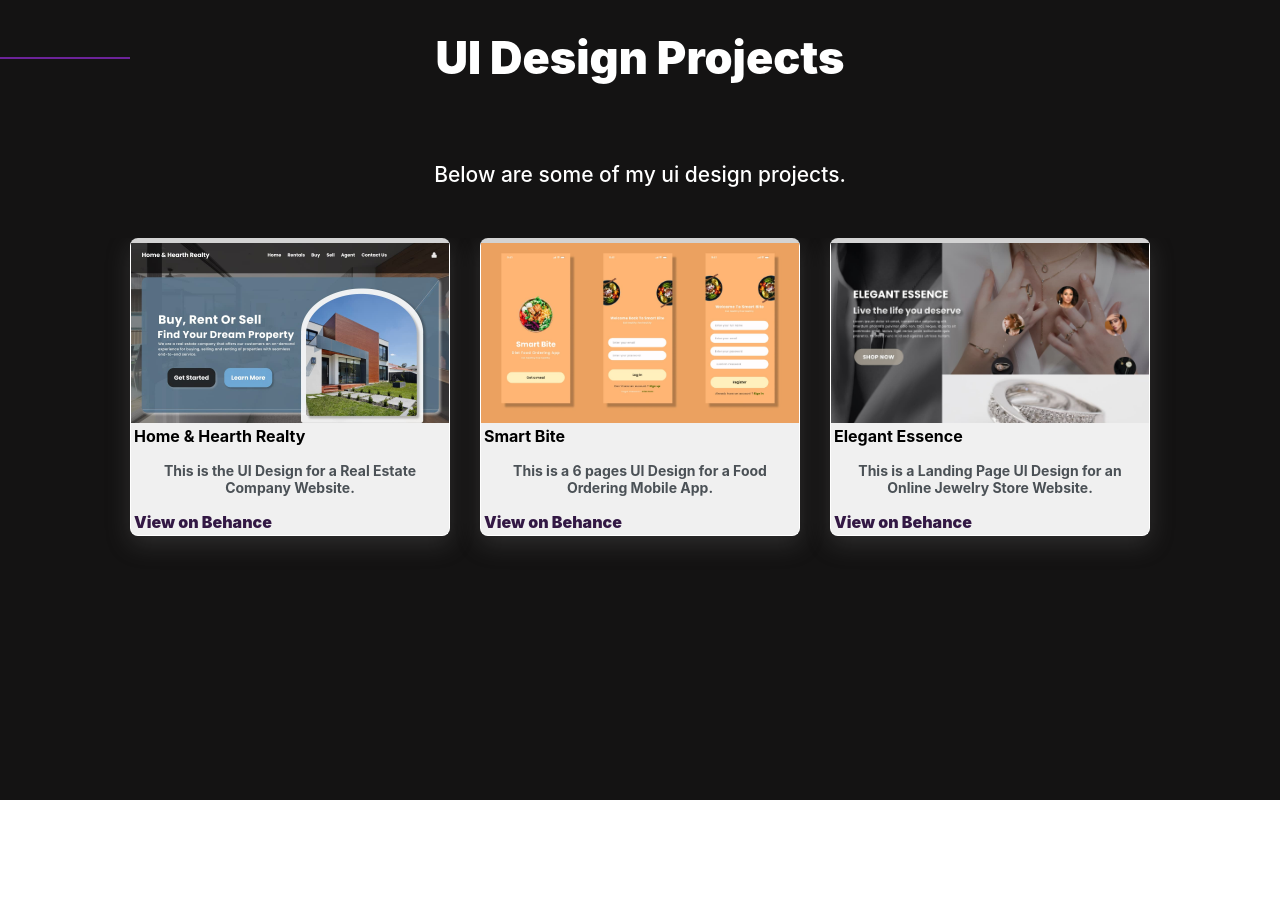
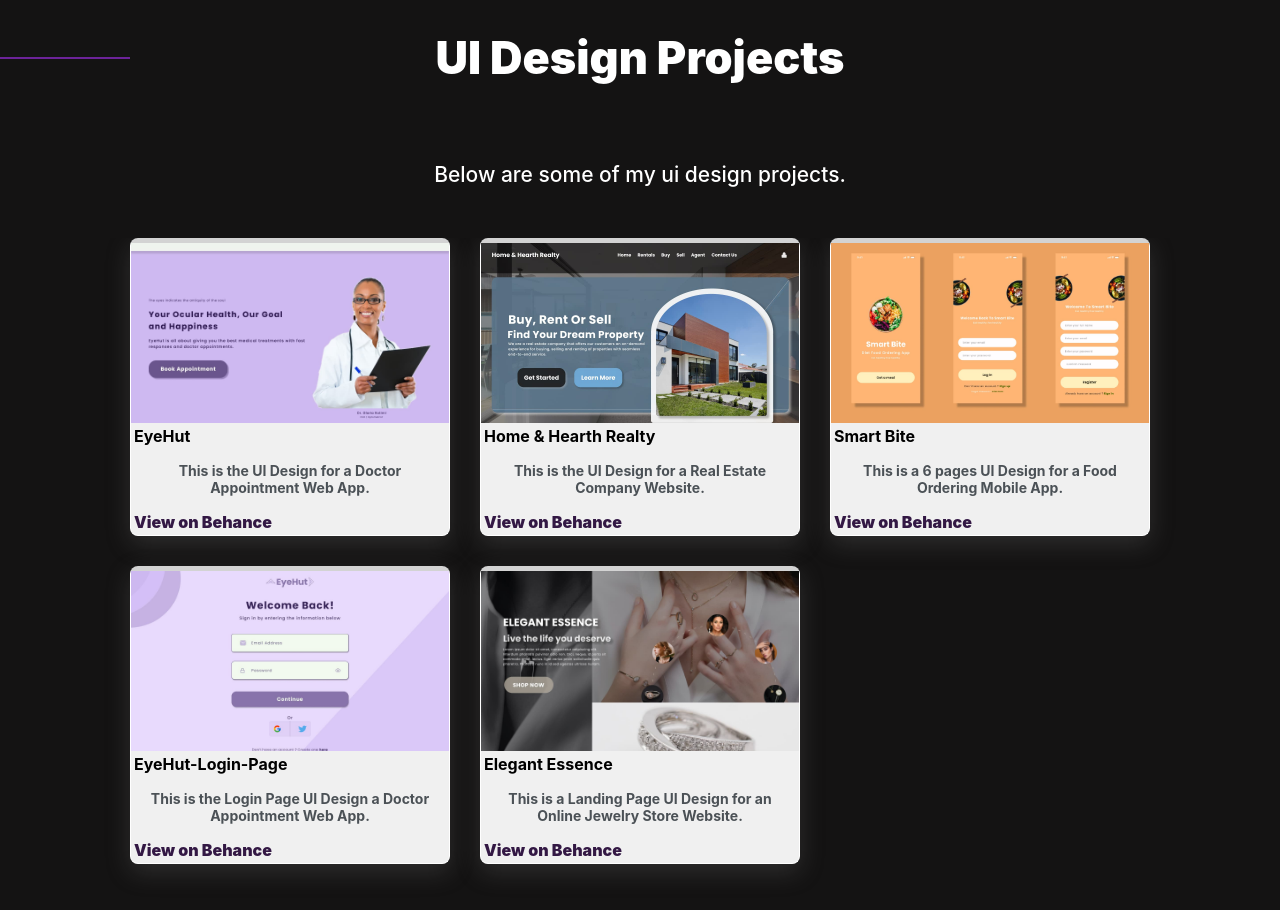
Before and after one commit to Onlygideon/Portfolio, a React (Create React App) app: page /#/design-projects in a window 1280 px wide. Shown: the top 910 px of the page. Before the commit the page ends 800 px from the top, so only its background shows below. Built offline with nearby package versions, Linux system fonts and the light colour scheme.

Commit message:
new commit

```diff
--- a/src/components/Experience/Experience.js
+++ b/src/components/Experience/Experience.js
@@ -34,7 +34,7 @@ const hngDescription = `Front-end Web Developer`;
 const zuriDescription = `Back-end Web Developer`;
 
 
-const hngDate = `July 2021 - December 2021`;
+const hngDate = `July 2021 - Present`;
 const zuriDate = `March 2021 - September 2021`;
 
 
--- a/src/components/Projects/Design.js
+++ b/src/components/Projects/Design.js
@@ -3,7 +3,8 @@ import PageHeader from '../PageHeader/PageHeader';
 import SmartBiteThumbnail from './../images/Smart Bite.jpg';
 import ElegantEssenceThumbnail from './../images/ElegantEssence.jpg';
 import RealtyThumbnail from './../images/Home & Hearth Realty.jpg';
-
+import EyeHutThumbnail from './../images/EyeHut.jpg';
+import LoginThumbnail from './../images/EyeHut Login Page.jpg';
 
 
 
@@ -28,17 +29,22 @@ const myProjects = (thumbnail, description, title, link) => {
 const smartBiteDescription = `This is a 6 pages UI Design for a Food Ordering Mobile App.`;
 const ElegantEssenceDescription = `This is a Landing Page UI Design for an Online Jewelry Store Website.`;
 const RealtyDescription = `This is the UI Design for a Real Estate Company Website.`;
-
+const EyeHutDescription = `This is the UI Design for a Doctor Appointment Web App.`;
+const LoginDescription = `This is the Login Page UI Design a Doctor Appointment Web App.`;
 
 
 const smartBiteTitle = `Smart Bite`;
 const ElegantEssenceTitle = `Elegant Essence`;
 const RealtyTitle = `Home & Hearth Realty`;
+const EyeHutTitle = `EyeHut`;
+const LoginTitle = `EyeHut-Login-Page`;
 
 
 const smartBiteLink = "https://www.behance.net/gallery/135188277/Smart-Bite";
 const ElegantEssenceLink = "https://www.behance.net/gallery/135366705/Elegant-Essence"
 const RealtyLink = "https://www.behance.net/gallery/135598887/Home-and-Hearth-Real-Estate-Website"
+const EyeHutLink = "https://www.behance.net/gallery/136187265/EyeHut-Doctor-Appointment-Web-App"
+const LoginLink = "https://www.behance.net/gallery/136239807/EyeHut-Log-In-Page"
 
 
 
@@ -61,9 +67,13 @@ const Design = () => {
                 </div>
 
                 <div className={classes.project}>
+                    {myProjects(EyeHutThumbnail, EyeHutDescription, EyeHutTitle, EyeHutLink)}
+
                     {myProjects(RealtyThumbnail, RealtyDescription, RealtyTitle, RealtyLink)}
 
                     {myProjects(SmartBiteThumbnail, smartBiteDescription, smartBiteTitle, smartBiteLink)}
+
+                    {myProjects(LoginThumbnail, LoginDescription, LoginTitle, LoginLink)}
 
                     {myProjects(ElegantEssenceThumbnail, ElegantEssenceDescription, ElegantEssenceTitle, ElegantEssenceLink)}
 
--- a/src/components/Projects/Projects.js
+++ b/src/components/Projects/Projects.js
@@ -2,7 +2,7 @@ import classes from './Projects.module.css'
 import PageHeader from '../PageHeader/PageHeader';
 import backendThumbnail from './../images/oasis.PNG';
 import frontendThumbnail from './../images/phoeniix.jpg';
-import uiDesignThumbnail from './../images/Home & Hearth Realty.jpg';
+import uiDesignThumbnail from './../images/EyeHut.jpg';
 import { motion } from 'framer-motion';
 import { useInView } from 'react-intersection-observer';
 import { useEffect } from 'react';
```
Also changed, not shown: src/components/images/EyeHut Login Page.jpg (added), src/components/images/EyeHut.jpg (added).
